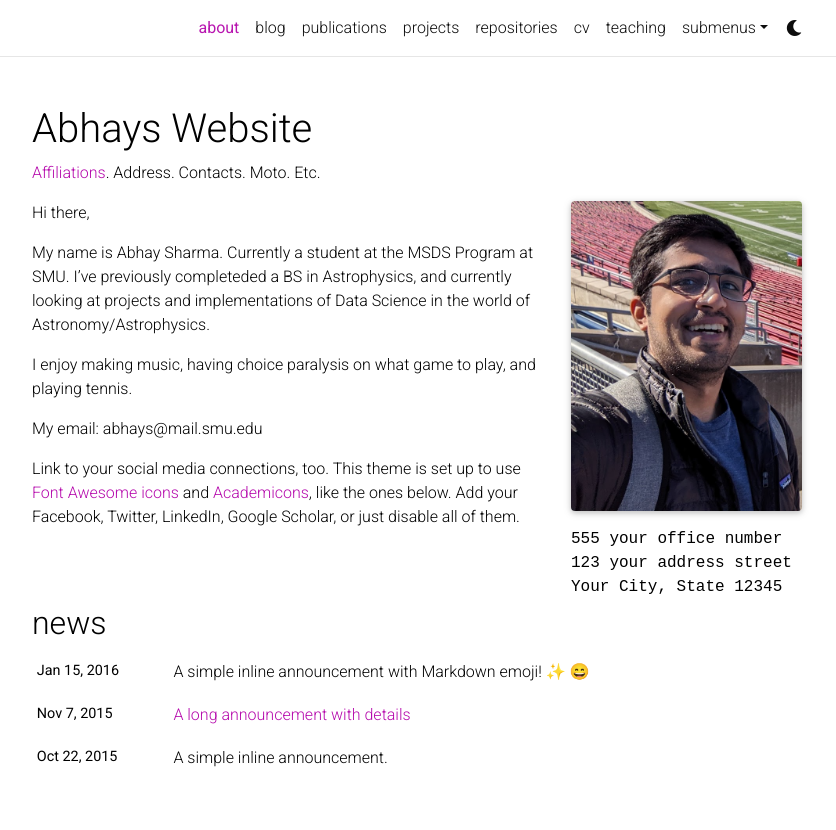
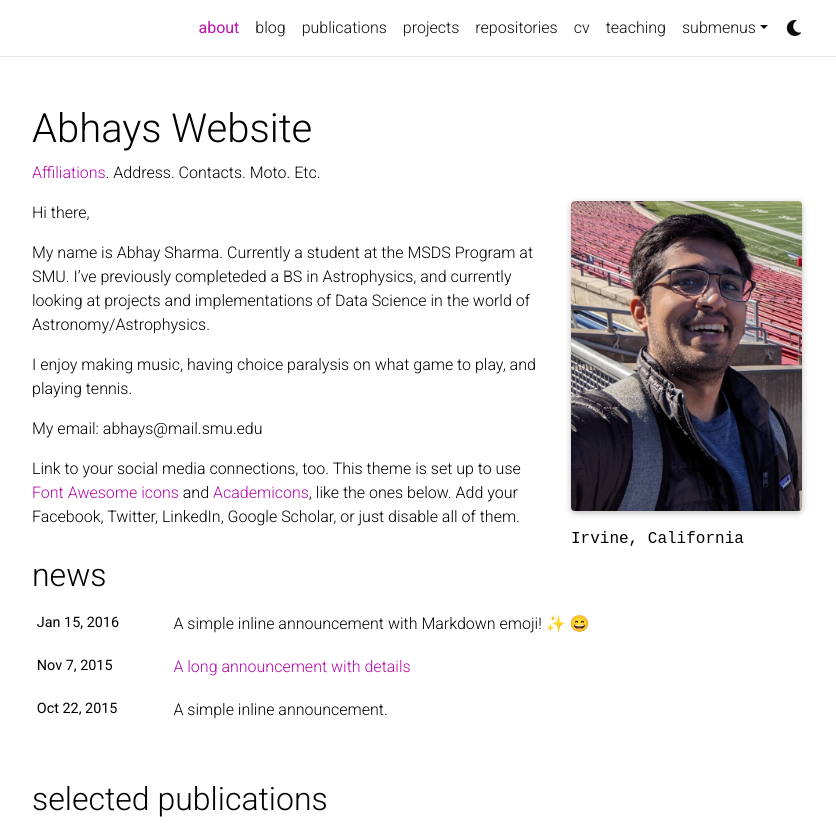
Before and after one commit to AbhaySh4r/AbhaySh4r.github.io, a Jekyll site: the page built from _pages/about.md, in a window 1280 px wide and 1168 px high, cut to the strip 0-830 px from the top of the window. Shown: the whole strip, without its empty margins (223-1059 px from the left). Built offline with Jekyll 4.4.1, drawn with Linux system fonts in a browser that asks for light colours; full-size pictures stand in for the smaller copies a plugin makes; emoji names are drawn with the system emoji font; comment, search, counter and statistics services are not loaded; a style sheet for code colours, icons or effects is not loaded.

Commit message:
updates to aboutme

```diff
--- a/_pages/about.md
+++ b/_pages/about.md
@@ -9,12 +9,11 @@ profile:
   image: abhay.png
   image_circular: false # crops the image to make it circular
   address: >
-    <p>555 your office number</p>
-    <p>123 your address street</p>
-    <p>Your City, State 12345</p>
+
+    <p>Irvine, California</p>
 
 news: true  # includes a list of news items
-selected_papers: true # includes a list of papers marked as "selected={true}"
+selected_papers: true # includes a list of   papers marked as "selected={true}"
 social: true  # includes social icons at the bottom of the page
 ---
 
```
